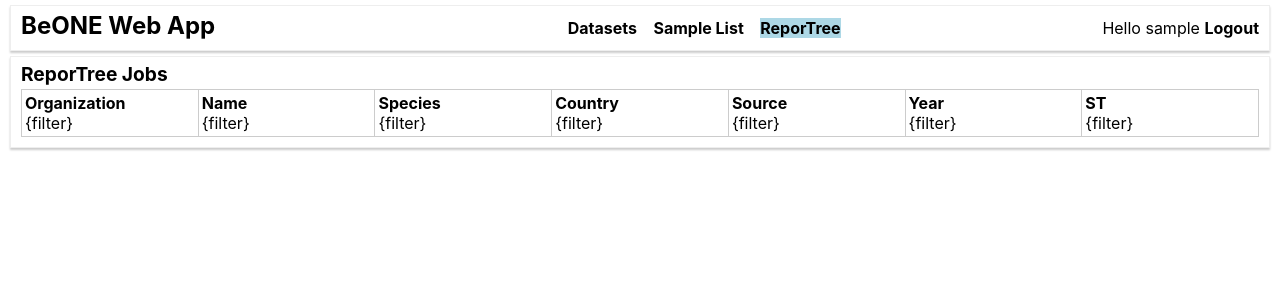
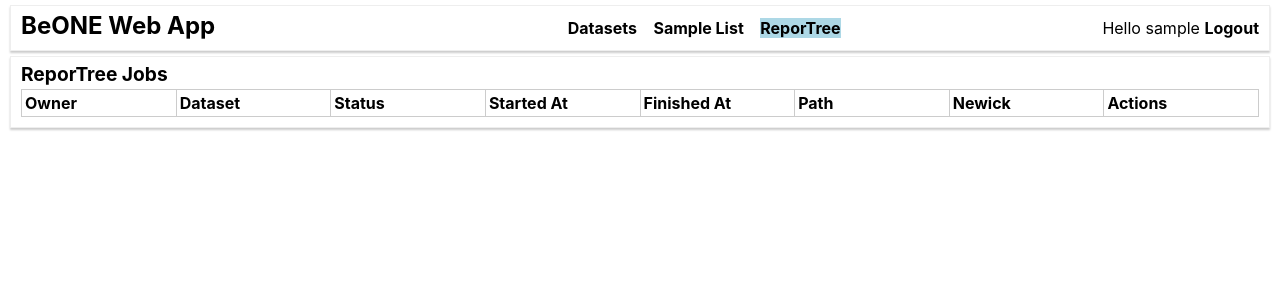
Before and after one commit to ssi-dk/beone-datahub, a Django app: page /rt_jobs/ in a window 1280 px wide. Shown: the top 300 px of the page. Run offline with Django 4.2, Linux system fonts and the light colour scheme; the visitor is signed in with stand-in values (Sample User, id 1); data that the repository does not hold is empty.

Commit message:
Temlate stuff.

```diff
--- a/main/templates/main/rt_jobs.html
+++ b/main/templates/main/rt_jobs.html
@@ -5,76 +5,55 @@
     <h2>ReporTree Jobs</h2>
   <div class="overview-row">
     <div class="overview-header overview-firstcol-border">
-    <div class="overview-header-inner-bold">Organization</div>
-      <div class="overview-header-inner">
-        <span>{filter}</span>
-      </div>
+    <div class="overview-header-inner-bold">Owner</div>
     </div>
     <div class="overview-header">
-      <div class="overview-header-inner-bold">Name</div>
-      <div class="overview-header-inner">
-        <span>{filter}</span>
-      </div>
+      <div class="overview-header-inner-bold">Dataset</div>
     </div>
     <div class="overview-header">
-      <div class="overview-header-inner-bold">Species</div>
-      <div class="overview-header-inner">
-        <span>{filter}</span>
-      </div>
+      <div class="overview-header-inner-bold">Status</div>
     </div>
     <div class="overview-header">
-      <div class="overview-header-inner-bold">Country</div>
-      <div class="overview-header-inner">
-        <span>{filter}</span>
-      </div>
+        <div class="overview-header-inner-bold">Started At</div>
     </div>
     <div class="overview-header">
-      <div class="overview-header-inner-bold">Source</div>
-      <div class="overview-header-inner">
-        <span>{filter}</span>
-      </div>
+        <div class="overview-header-inner-bold">Finished At</div>
     </div>
     <div class="overview-header">
-      <div class="overview-header-inner-bold">Year</div>
-      <div class="overview-header-inner">
-        <span>{filter}</span>
-      </div>
+      <div class="overview-header-inner-bold">Path</div>
     </div>
     <div class="overview-header">
-      <div class="overview-header-inner-bold">ST</div>
-      <div class="overview-header-inner">
-        <span>{filter}</span>
-      </div>
+        <div class="overview-header-inner-bold">Newick</div>
+    </div>
+    <div class="overview-header">
+        <div class="overview-header-inner-bold">Actions</div>
     </div>
   </div>
-  <div id="sample_list">
-  {% for sample in samples %}
+  <div>
+  {% for job in rt_jobs %}
     <div class="row">
-      {% if edit %}
-      <div class="overview-firstcol">
-        <input id="{{ sample.org }}.{{sample.name}}" type="checkbox" {% if sample.in_dataset %} checked {%endif %}/>
-      </div>
-      {% endif %}
       <div class="overview-datacolumn">
-        {{ sample.org }}
+        {{ job.owner }}
       </div>
       <div class="overview-datacolumn">
-        {{ sample.name }}
+        {{ job.dataset }}
       </div>
       <div class="overview-datacolumn">
-        {{ sample.species }}
+        {{ job.status }}
       </div>
       <div class="overview-datacolumn">
-        {{ sample.country.termName }}
+        {{ job.started_at }}
       </div>
       <div class="overview-datacolumn">
-        {{ sample.source_type.termName }}
+        {{ job.finished_at }}
       </div>
       <div class="overview-datacolumn">
-        {{ sample.year }}
+        {{ job.path }}
       </div>
       <div class="overview-datacolumn">
-        {{ sample.sequence_type }}
+        {{ job.newick }}
+      </div>
+      <div class="overview-datacolumn">
       </div>
     </div>
   {% endfor %}
```
